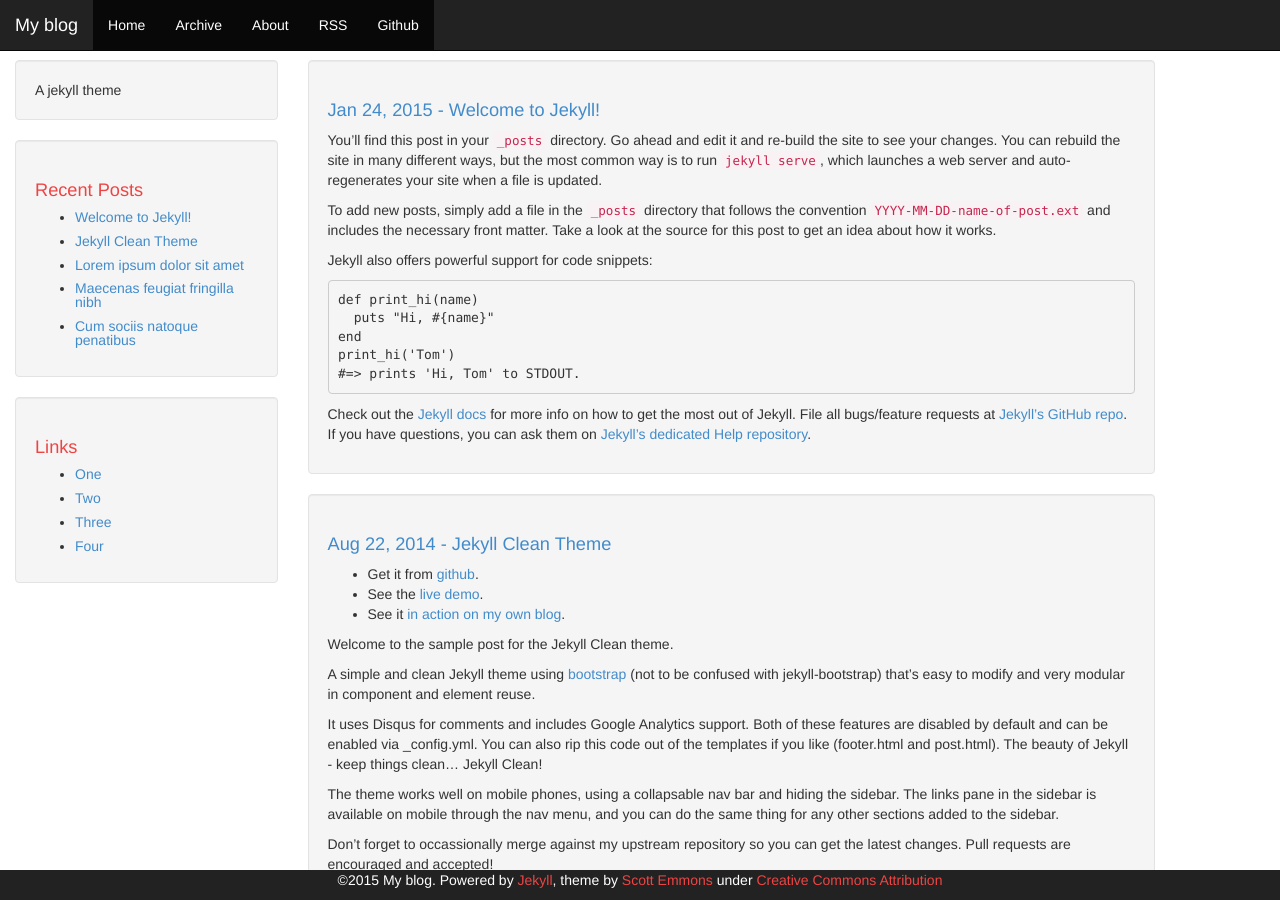
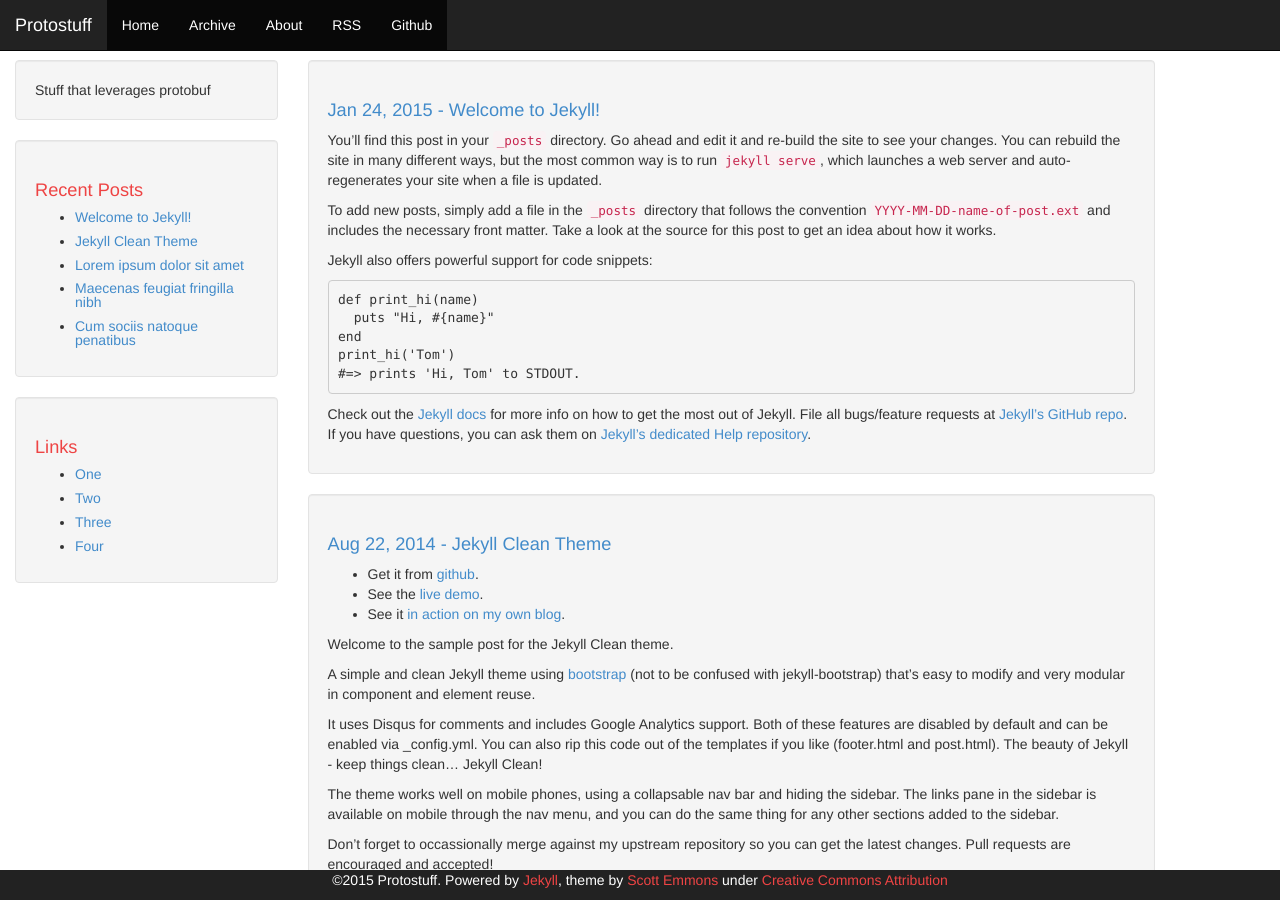
Before and after one commit to protostuff/protostuff.github.io, a Jekyll site: the page built from index.html, in a window 1280 px wide and 900 px high. Built offline with Jekyll 4.4.1, drawn with Linux system fonts in a browser that asks for light colours; Markdown is read by kramdown in place of the engine named in the settings; the list of posts is cut into pages by our own code.

Commit message:
fix theme settings

```diff
--- a/_config.yml
+++ b/_config.yml
@@ -1,19 +1,19 @@
 # Jekyll configuration
 
-name: My blog
-description: A jekyll theme
+name: Protostuff
+description: Stuff that leverages protobuf
 
 # url is currently only used only for the RSS feed in feed.xml
-url: http://scotte.github.io
+url: http://www.protostuff.io
 
 # baseurl will often be '', but for a project page on gh-pages, it needs to
 # be the project name.
 # *** IMPORTANT: If your local "jekyll serve" throws errors change this to '' or
 #     run it like so: jekyll serve --baseurl=''
-baseurl: /jekyll-clean
+baseurl: ''
 
 # This can be '' to hide the Github nav button
-github: 'scotte/jekyll-clean'
+github: 'protostuff/protostuff'
 
 # Set this to your UA-# value, or '' to disable the block completely
 gaaccount: ''
```
